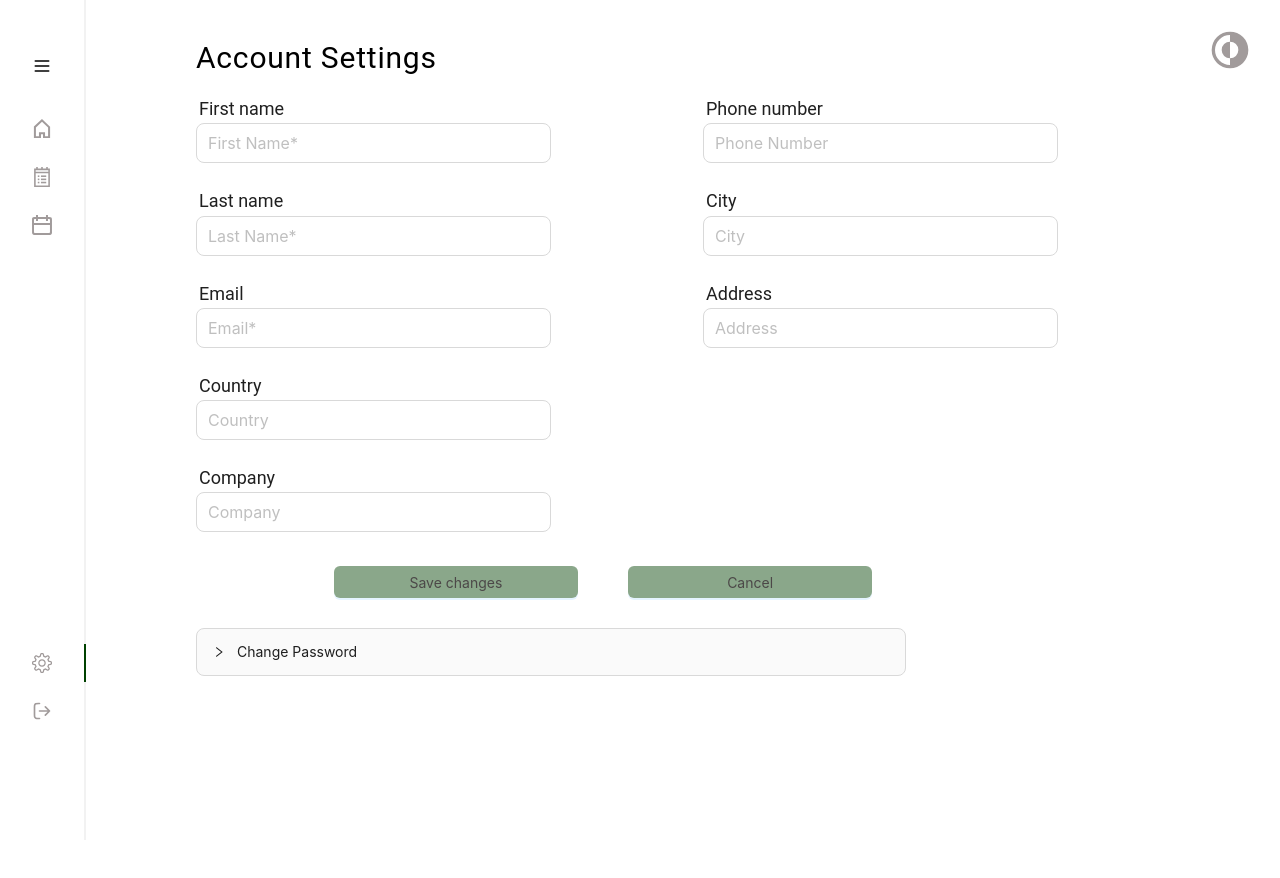
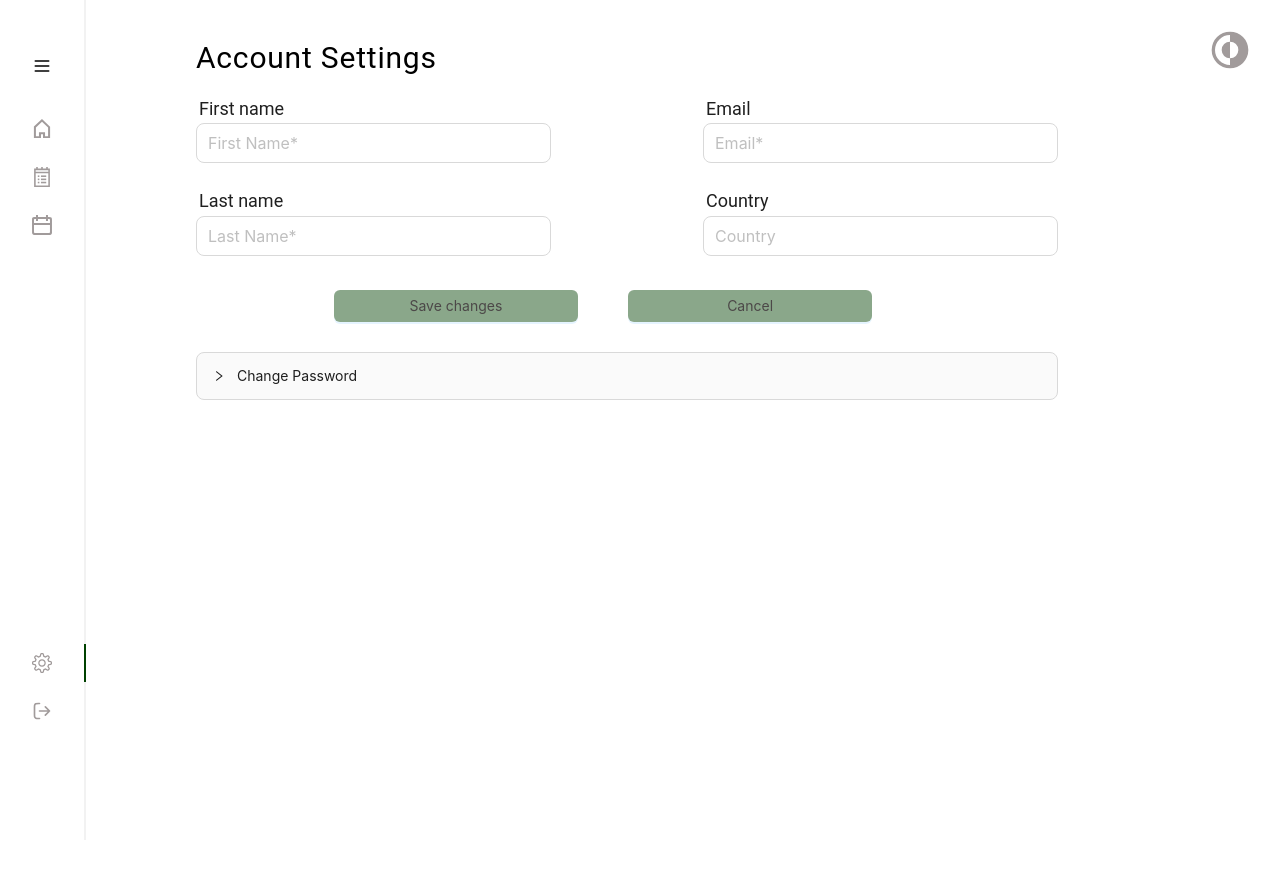
Before and after one commit to NadiiaNanivska/tasktracker-ui, a React (Create React App) app: page /settings in a window 1280 px wide. Shown: the top 878 px of the page. Built offline with nearby package versions, Linux system fonts and the light colour scheme.

Commit message:
Added dark mode to calendar, changed colors

```diff
--- a/src/components/Calendar.js
+++ b/src/components/Calendar.js
@@ -1,4 +1,4 @@
-import { Badge, Calendar } from 'antd';
+import { Badge, Calendar, ConfigProvider, theme } from 'antd';
 import '../styles/CustomCalendar.css';
 
 const getListData = (value) => {
@@ -69,7 +69,7 @@ const getMonthData = (value) => {
         return 1394;
     }
 };
-const CustomCalendar = () => {
+const CustomCalendar = ({isDarkMode}) => {
     const monthCellRender = (value) => {
         const num = getMonthData(value);
         return num ? (
@@ -96,9 +96,19 @@ const CustomCalendar = () => {
         if (info.type === 'month') return monthCellRender(current);
         return info.originNode;
     };
-    return <>
-    <Calendar cellRender={cellRender} />
-    </>;
+
+    return (<ConfigProvider
+        theme={{
+            token: {
+              colorPrimary: 'forestgreen',
+              colorBgContainer: isDarkMode ? '#444' : '#fff',
+              colorText: isDarkMode ? '#cccccc' : 'black',
+              colorBgElevated: isDarkMode ? '#444' : '#fff',
+              controlItemBgActive: '#00410075',
+              controlItemBgHover: '#0041003c',
+            }}}>
+    <Calendar cellRender={cellRender}/>
+    </ConfigProvider>);
 };
 
 export default CustomCalendar;
--- a/src/components/CalendarPage.js
+++ b/src/components/CalendarPage.js
@@ -16,12 +16,12 @@ const CalendarPage = () => {
         localStorage.setItem('isDarkMode', String(isDarkMode));
     }, [isDarkMode]);
 
-    return (<>
+    return (<div className={`home ${isDarkMode ? 'dark' : ''}`} style={{height: '125vh'}}>
         <Sidebar isDarkMode={isDarkMode} updateSidebarWidth={updateSidebarWidth} updateContentWidth={() => { }} />
         <div style={{ width: navbarWidth, paddingLeft: `${sidebarWidth + 1}em` }}>
-            <CustomCalendar></CustomCalendar>
+            <CustomCalendar isDarkMode={isDarkMode}></CustomCalendar>
         </div>
-    </>)
+    </div>)
 }
 
 export default CalendarPage;
--- a/src/components/Settings.js
+++ b/src/components/Settings.js
@@ -81,7 +81,9 @@ const Settings = () => {
                         >
                             <Input size="large" className={`settings-input ${isDarkMode ? 'dark' : ''}`} placeholder="Last Name*" />
                         </Form.Item>
-                            <span className={`settings-input-text ${isDarkMode ? 'dark' : ''}`}>Email</span>
+                        </div>
+                        <div className="settings-form-part">
+                          <span className={`settings-input-text ${isDarkMode ? 'dark' : ''}`}>Email</span>
                         <Form.Item
                             name="email"
                             rules={[
@@ -101,48 +103,6 @@ const Settings = () => {
                         >
                             <Input size="large" className={`settings-input ${isDarkMode ? 'dark' : ''}`} placeholder="Country" />
                         </Form.Item>
-                            <span className={`settings-input-text ${isDarkMode ? 'dark' : ''}`}>Company</span>
-                        <Form.Item
-                            name="company"
-                            rules={[
-                                { required: true, message: 'Please enter your company' },
-                                { ...companyValidator },
-                            ]}
-                        >
-                            <Input size="large" className={`settings-input ${isDarkMode ? 'dark' : ''}`} placeholder="Company" />
-                        </Form.Item>
-                        </div>
-                        <div className="settings-form-part">
-                            <span className={`settings-input-text ${isDarkMode ? 'dark' : ''}`}>Phone number</span>
-                        <Form.Item
-                            name="phone"
-                            rules={[
-                                { required: true, message: 'Please enter your phone number' },
-                                { ...phoneValidator },
-                            ]}
-                        >
-                            <Input size="large" className={`settings-input ${isDarkMode ? 'dark' : ''}`} placeholder="Phone Number" />
-                        </Form.Item>
-                            <span className={`settings-input-text ${isDarkMode ? 'dark' : ''}`}>City</span>
-                        <Form.Item
-                            name="city"
-                            rules={[
-                                { required: true, message: 'Please enter your city' },
-                                { ...cityValidator },
-                            ]}
-                        >
-                            <Input size="large" className={`settings-input ${isDarkMode ? 'dark' : ''}`} placeholder="City" />
-                        </Form.Item>
-                            <span className={`settings-input-text ${isDarkMode ? 'dark' : ''}`}>Address</span>
-                            <Form.Item
-                                name="address"
-                                rules={[
-                                    { required: true, message: 'Please enter your address' },
-                                    { ...addressValidator },
-                                ]}
-                            >
-                                <Input size="large" className={`settings-input ${isDarkMode ? 'dark' : ''}`} placeholder="Address" />
-                            </Form.Item>
                         </div>
                         </div>
                         <div className="settings-button-wrapper">
--- a/src/styles/HomePage.css
+++ b/src/styles/HomePage.css
@@ -1,5 +1,6 @@
 .home-page {
     display: flex;
+    height: 100vh;
 }
 
 .dark {
@@ -10,7 +11,6 @@
 .home-page-content {
     display: flex;
     flex-direction: row;
-    height: 100vh;
     border-radius: 8px;
     box-shadow: 0 0 10px rgba(0, 0, 0, 0.1);
 }
@@ -82,7 +82,7 @@
 }
 
 .home-page-about {
-    margin-top: 250px;
+    margin-top: 175px;
 }
 
 .home-page-about-icon {
--- a/src/styles/Settings.css
+++ b/src/styles/Settings.css
@@ -96,7 +96,7 @@
 
 .settings-collapse {
     margin-top: 20px;
-    width: 70%;
+    width: 85%;
 }
 
 .settings-input-panel {
--- a/src/styles/TasksList.css
+++ b/src/styles/TasksList.css
@@ -1,5 +1,5 @@
 .list-card {
-    background-color: #a7c9b859;
+    background-color: #A7C9B8;
     border-radius: 13px;
     width: 27%;
     height: 75vh;
```
